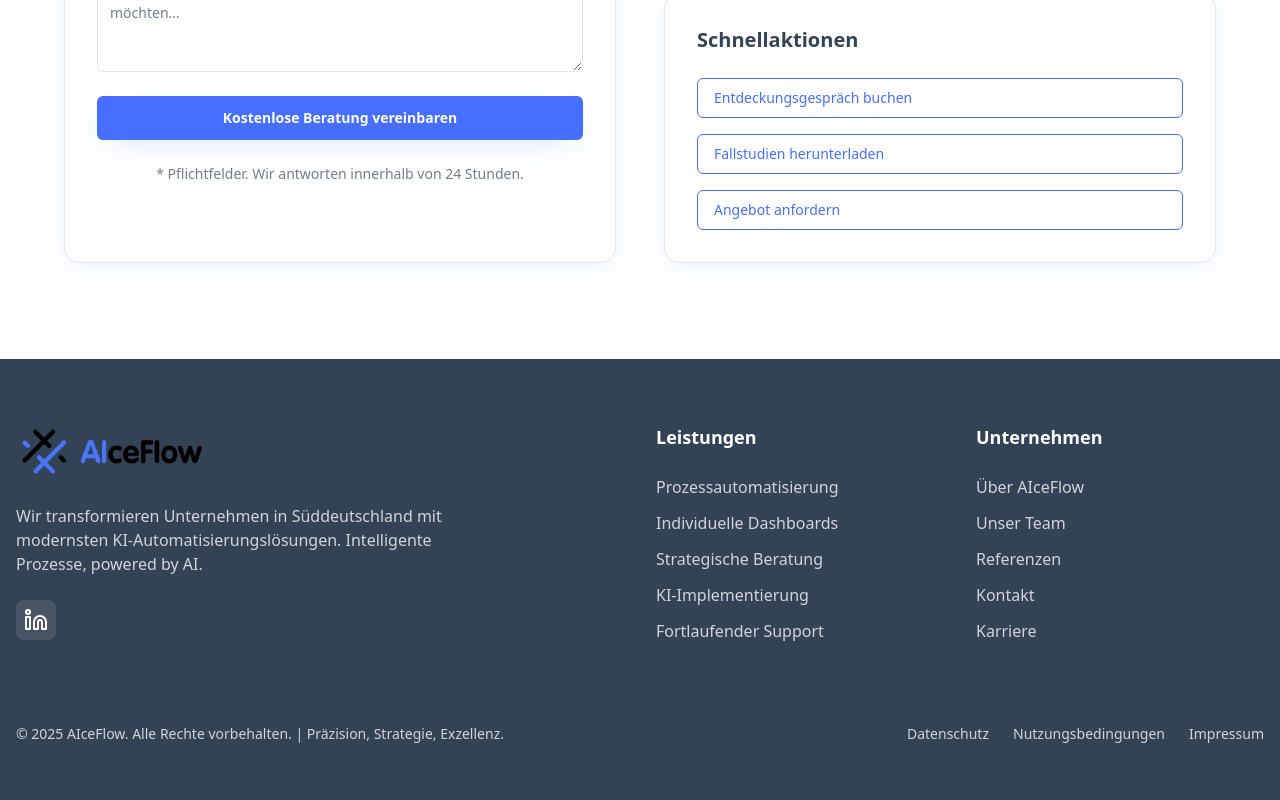
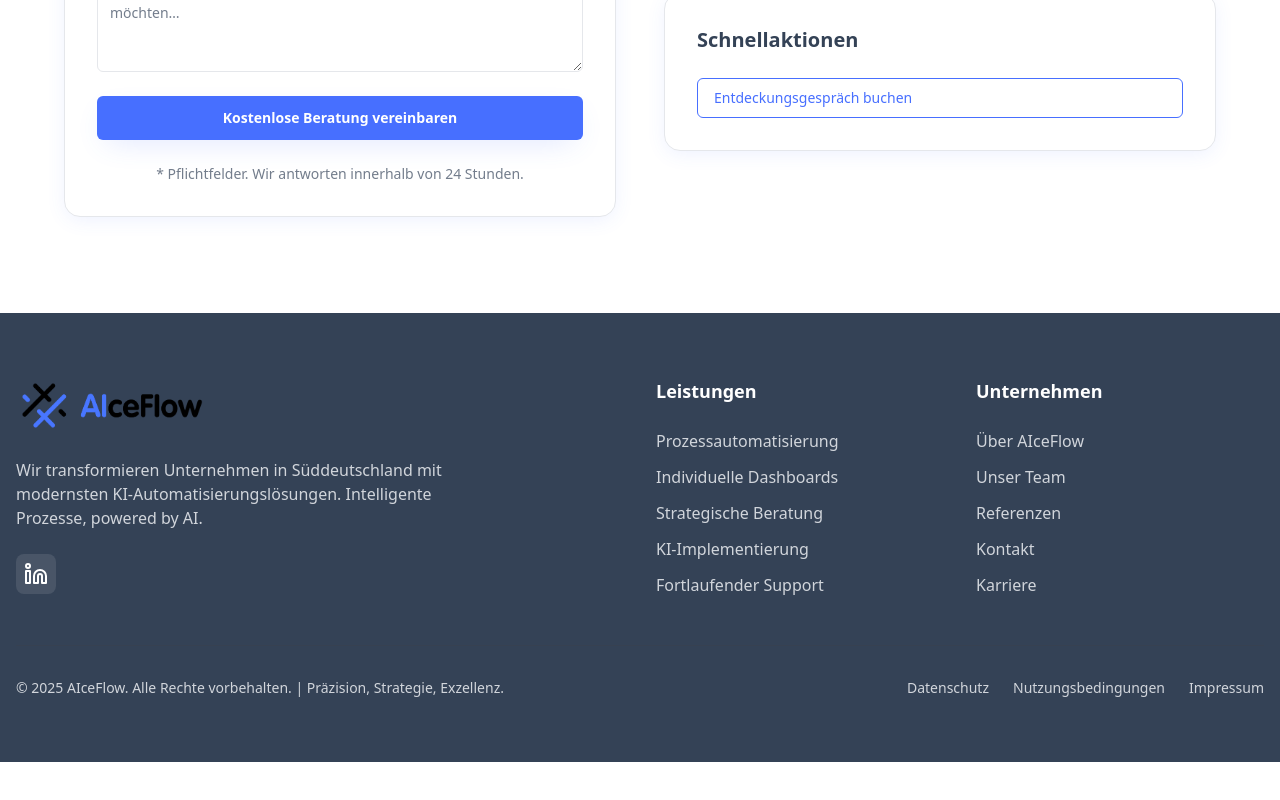
Before and after one commit to AIceFlow/aiceflow, a React (Vite) app: page / in a window 1280 px wide. Shown: the part 9673-10473 px from the top of the page. After the commit the page ends 10435 px from the top, so only its background shows below. Built offline with nearby package versions, Linux system fonts and the light colour scheme.

Commit message:
Remove unused buttons from Contact component

```diff
--- a/src/components/Contact.tsx
+++ b/src/components/Contact.tsx
@@ -172,12 +172,6 @@ const Contact: React.FC = () => {
                 <Button variant="outline" className="w-full justify-start">
                   {t("contact.actions.discovery")}
                 </Button>
-                <Button variant="outline" className="w-full justify-start">
-                  {t("contact.actions.download")}
-                </Button>
-                <Button variant="outline" className="w-full justify-start">
-                  {t("contact.actions.proposal")}
-                </Button>
               </div>
             </div>
           </div>
```
